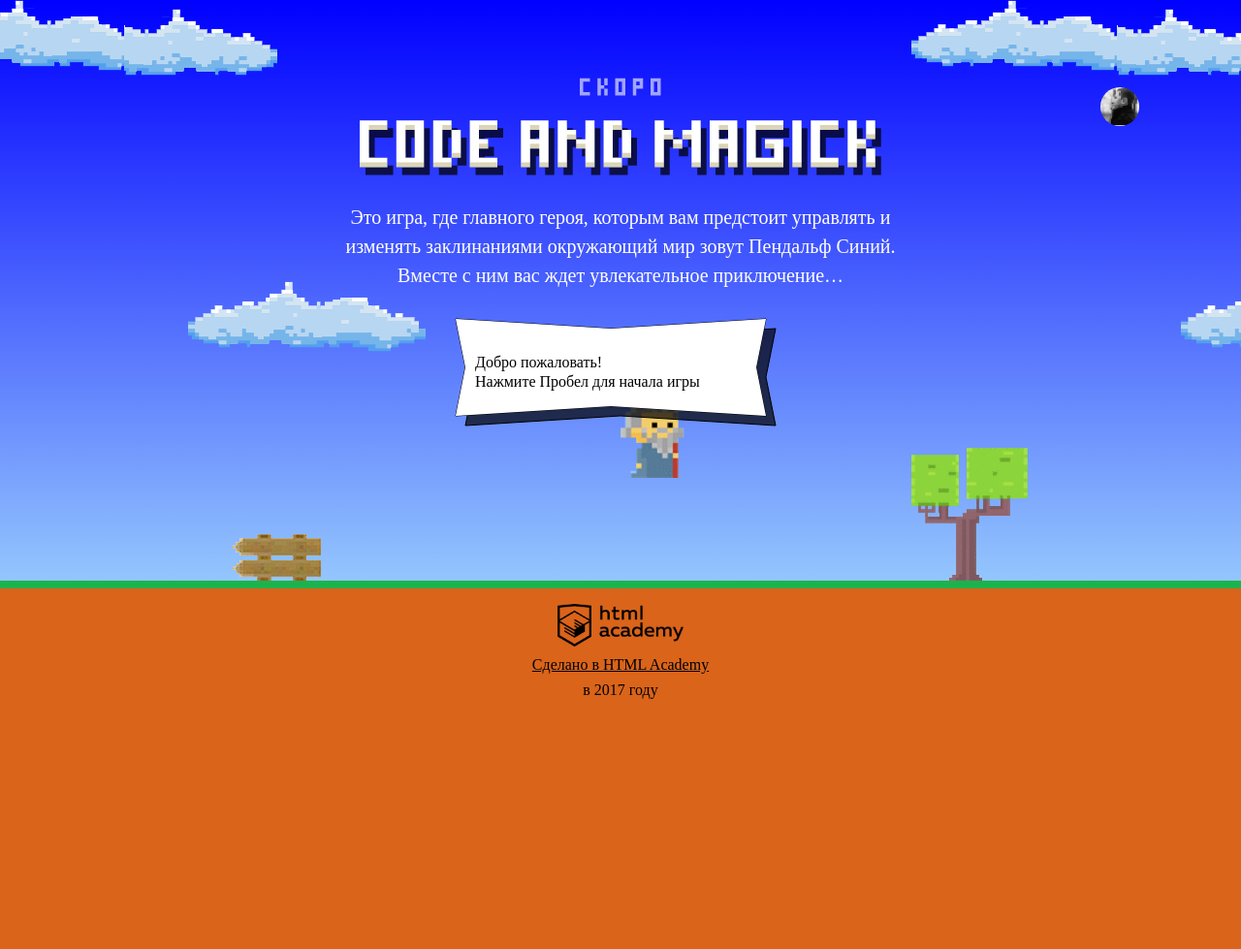
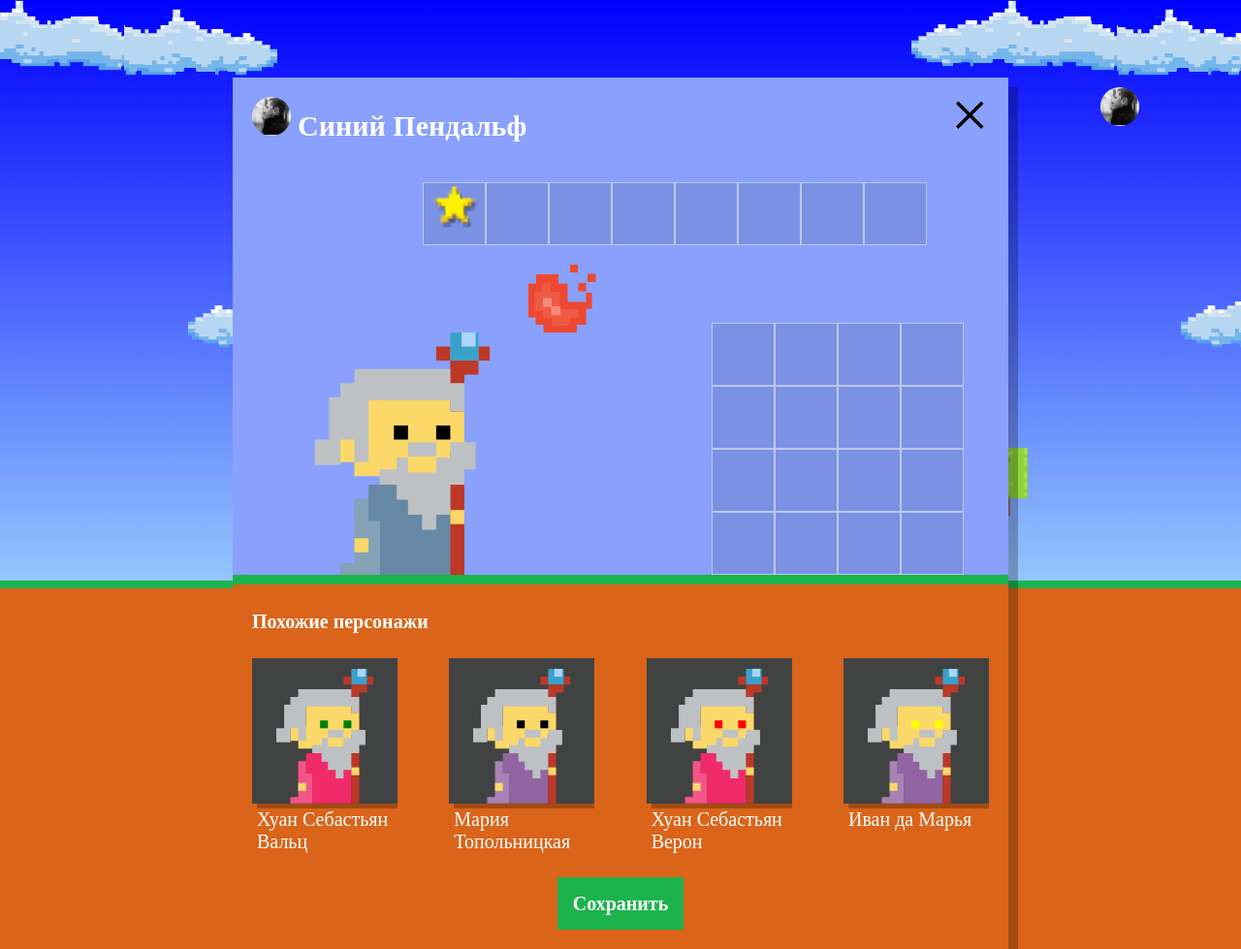
Before and after one commit to Zoisait/849065-code-and-magick, a website: page index.html in a window 1280 px wide. Shown: the whole page at 97% size. Before the commit the page ends 800 px from the top, so only its background shows below. Drawn offline with Linux system fonts and the light colour scheme; a web font is replaced by a local one.

Commit message:
Учебный проект: нас орда (#3)
* Сделана генерация случайных волшебников

* Добавлено разделение на более мелкие функции, исправлена генерация случайного числа

```diff
--- a/index.html
+++ b/index.html
@@ -203,6 +203,7 @@ var getWizardY = function (height) {
 </script>
 
 <script src="js/stat.js"></script>
+<script src="js/setup.js"></script>
 <script src="js/game.js"></script>
 
 </body>
--- /dev/null
+++ b/js/setup.js
@@ -0,0 +1,59 @@
+'use strict';
+
+var COMPETITORNUMBER = 4;
+var COMPETITORNAMES = ['Иван', 'Хуан Себастьян', 'Мария', 'Кристоф', 'Виктор', 'Юлия', 'Люпита', 'Вашингтон'];
+var COMPETITORSURNAMES = ['да Марья', 'Верон', 'Мирабелла', 'Вальц', 'Онопко', 'Топольницкая', 'Нионго', 'Ирвинг'];
+var COMPETITORCOATCOLORS = ['rgb(101, 137, 164)', 'rgb(241, 43, 107)', 'rgb(146, 100, 161)', 'rgb(56, 159, 117)', 'rgb(215, 210, 55)', 'rgb(0, 0, 0)'];
+var COMPETITOREYESCOLORS = ['black', 'red', 'blue', 'yellow', 'green'];
+
+var getRandomInt = function (max, min) {
+  return Math.floor(Math.random() * (max + 1 - min)) + min;
+};
+
+var generateWizard = function (names, surnames, coats, eyes) {
+  var wizardName = names[getRandomInt(names.length - 1, 0)] + ' ' + surnames[getRandomInt(surnames.length - 1, 0)];
+  var wizardCoat = coats[Math.round(Math.random() * (coats.length - 1))];
+  var wizardEyes = eyes[Math.round(Math.random() * (eyes.length - 1))];
+  var wizard = {name: wizardName, coatColor: wizardCoat, eyesColor: wizardEyes};
+  return wizard;
+};
+
+var generateRandomCompetitors = function (quantity) {
+  var competitors = [];
+  for (var i = 1; i <= quantity; i++) {
+    var wizard = generateWizard(COMPETITORNAMES, COMPETITORSURNAMES, COMPETITORCOATCOLORS, COMPETITOREYESCOLORS);
+    competitors.push(wizard);
+  }
+  return competitors;
+};
+
+var competitors = generateRandomCompetitors(COMPETITORNUMBER);
+var similarListElement = document.querySelector('.setup-similar-list');
+var similarWizardTemplate = document.querySelector('#similar-wizard-template').content.querySelector('.setup-similar-item');
+var wizardsList = document.createDocumentFragment();
+
+var createWizard = function (i) {
+  var wizardElement = similarWizardTemplate.cloneNode(true);
+  wizardElement.querySelector('.setup-similar-label').textContent = competitors[i].name;
+  wizardElement.querySelector('.wizard-coat').style.fill = competitors[i].coatColor;
+  wizardElement.querySelector('.wizard-eyes').style.fill = competitors[i].eyesColor;
+  similarListElement.appendChild(wizardElement);
+};
+
+var createWizardsList = function (wizards) {
+  for (var i = 0; i < wizards.length; i++) {
+    createWizard(i);
+  }
+  return wizardsList;
+};
+
+var renderWizards = function () {
+  createWizardsList(competitors);
+  similarListElement.appendChild(wizardsList);
+};
+
+renderWizards();
+
+var userDialog = document.querySelector('.setup');
+userDialog.classList.remove('hidden');
+userDialog.querySelector('.setup-similar').classList.remove('hidden');
```
